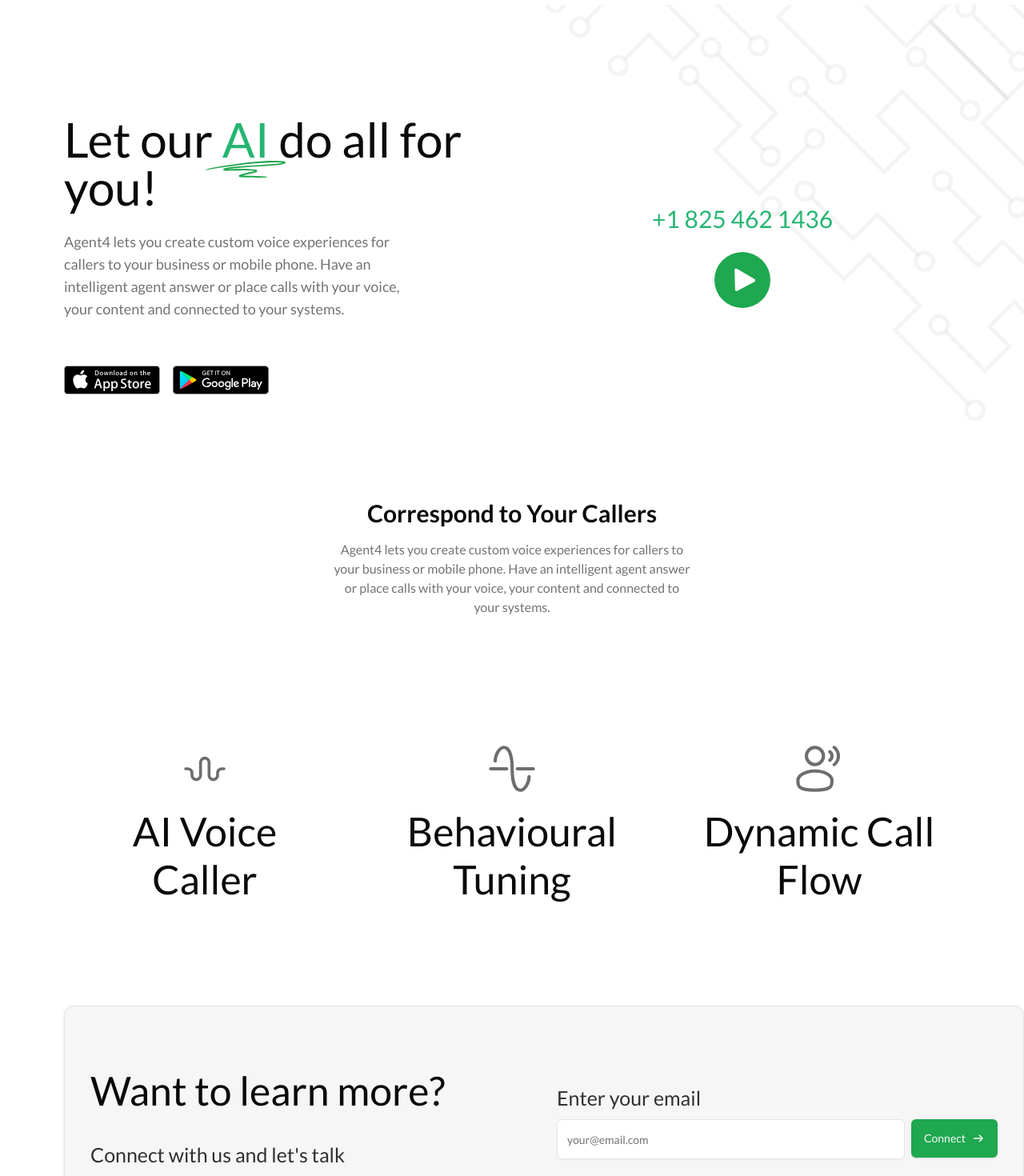
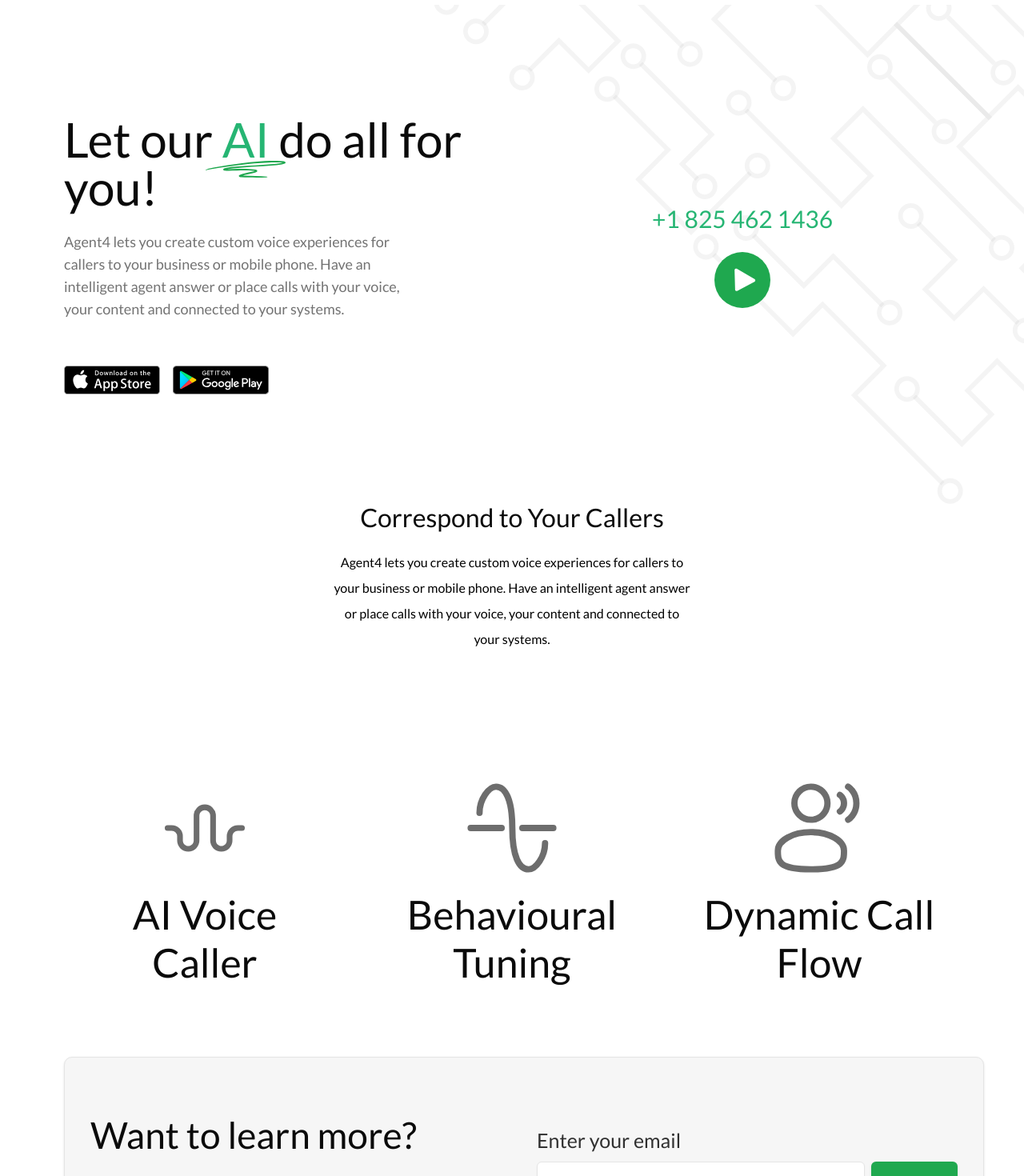
Before and after one commit to Mateen26/ai-for-all, a Next.js app: page / in a window 1280 px wide. Shown: the top 1470 px of the page at 80% size. Built offline with nearby package versions, Linux system fonts and the light colour scheme.

Commit message:
fixing the design

```diff
--- a/components/contact-section.jsx
+++ b/components/contact-section.jsx
@@ -5,13 +5,13 @@
 import Image from "next/image"
 export function ContactSection() {
   return (
-    (<section className="container py-16">
-      <Card className="bg-[#F6F6F6] w-[1200px] mx-auto">
+    (<section className="container py-6">
+      <Card className="bg-[#F6F6F6] w-[1150px] mx-auto rounded-[10px]">
         <CardContent className="p-8">
           <div className="grid lg:grid-cols-2 gap-8 items-center">
             <div className="space-y-2">
-              <h2 className="text-[50px] font-medium pt-[36px]">Want to learn more?</h2>
-              <p className="text-[#303030] pt-[16px] pb-[50px] text-[25px] !font-[400]">Connect with us and let&apos;s talk</p>
+              <h2 className="text-[46px] font-medium pt-[30px]">Want to learn more?</h2>
+              <p className="text-[#303030] pt-[16px] pb-[40px] text-[25px] !font-[400]">Connect with us and let&apos;s talk</p>
             </div>
             <div className="flex flex-col gap-2">
               <p className="text-[#303030] text-[25px] !font-[400]">Enter your email</p>
--- a/components/features-section.jsx
+++ b/components/features-section.jsx
@@ -8,29 +8,29 @@
   return (
     (<section className="container py-16 space-y-12">
       <div className="text-center max-w-2xl mx-auto space-y-4">
-        <h2 className="text-3xl font-bold">Correspond to Your Callers</h2>
-        <p className="text-muted-foreground w-[450px] text-center mx-auto">
+        <h2 className="text-[32px] font-medium">Correspond to Your Callers</h2>
+        <p className="text-black w-[450px] text-center mx-auto leading-[32px]">
           Agent4 lets you create custom voice experiences for callers to your business or mobile phone. Have an intelligent
           agent answer or place calls with your voice, your content and connected to your systems.
         </p>
       </div>
       <div className="grid md:grid-cols-3 gap-8 text-center pt-[110px]">
         <div className="space-y-4">
-          <div className="mx-auto h-[64px] w-[64px]">
-            <Image src={MarketeqVoice} alt="Marketeq Voice" width={64} height={64} />
+          <div className="mx-auto h-[124px] w-[124px]">
+            <Image src={MarketeqVoice} alt="Marketeq Voice" width={124} height={124} />
           </div>
           <h3 className="text-[50px] font-medium w-[320px] mx-auto leading-[60px]">AI Voice Caller</h3>
         </div>
         <div className="space-y-4">
-          <div className="mx-auto h-[64px] w-[64px]">
-          <Image src={SolarColourTuneing} alt="Solar Colour Tuneing" width={64} height={64} />
+          <div className="mx-auto h-[124px] w-[124px]">
+          <Image src={SolarColourTuneing} alt="Solar Colour Tuneing" width={124} height={124} />
 
           </div>
           <h3 className="text-[50px] font-medium w-[320px] mx-auto leading-[60px]">Behavioural Tuning</h3>
         </div>
         <div className="space-y-4">
-          <div className="mx-auto h-16 w-16">
-          <Image src={SolarUserSpeak} alt="Solar User Speak" width={64} height={64} />
+          <div className="mx-auto h-[124px] w-[124px]">
+          <Image src={SolarUserSpeak} alt="Solar User Speak" width={124} height={124} />
 
           </div>
           <h3 className="text-[50px] font-medium w-[320px] mx-auto leading-[60px]">Dynamic Call Flow</h3>
--- a/components/hero-section.jsx
+++ b/components/hero-section.jsx
@@ -15,8 +15,8 @@
         <Image
           src={bgGraphics}
           alt="Background pattern"
-          width={1000}
-          height={1000}
+          width={1200}
+          height={1200}
         />
       </div>
 
```
